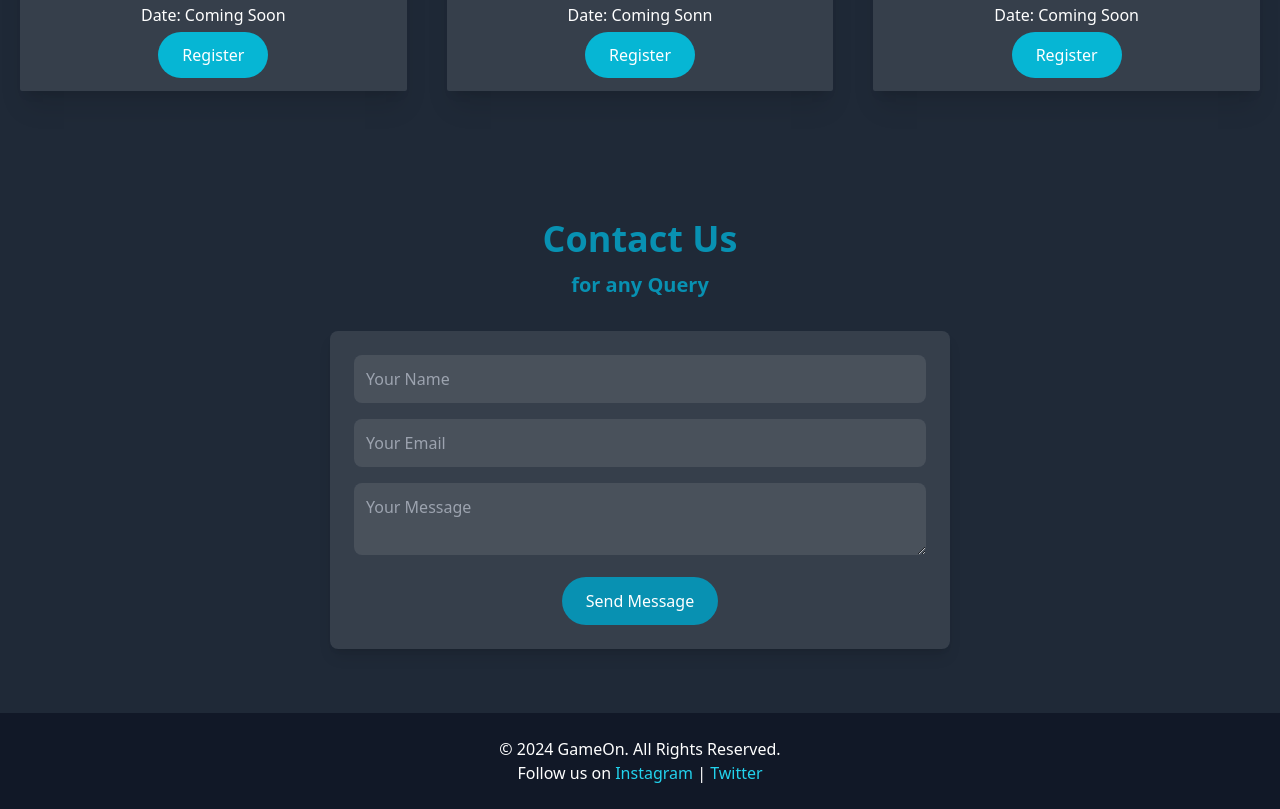
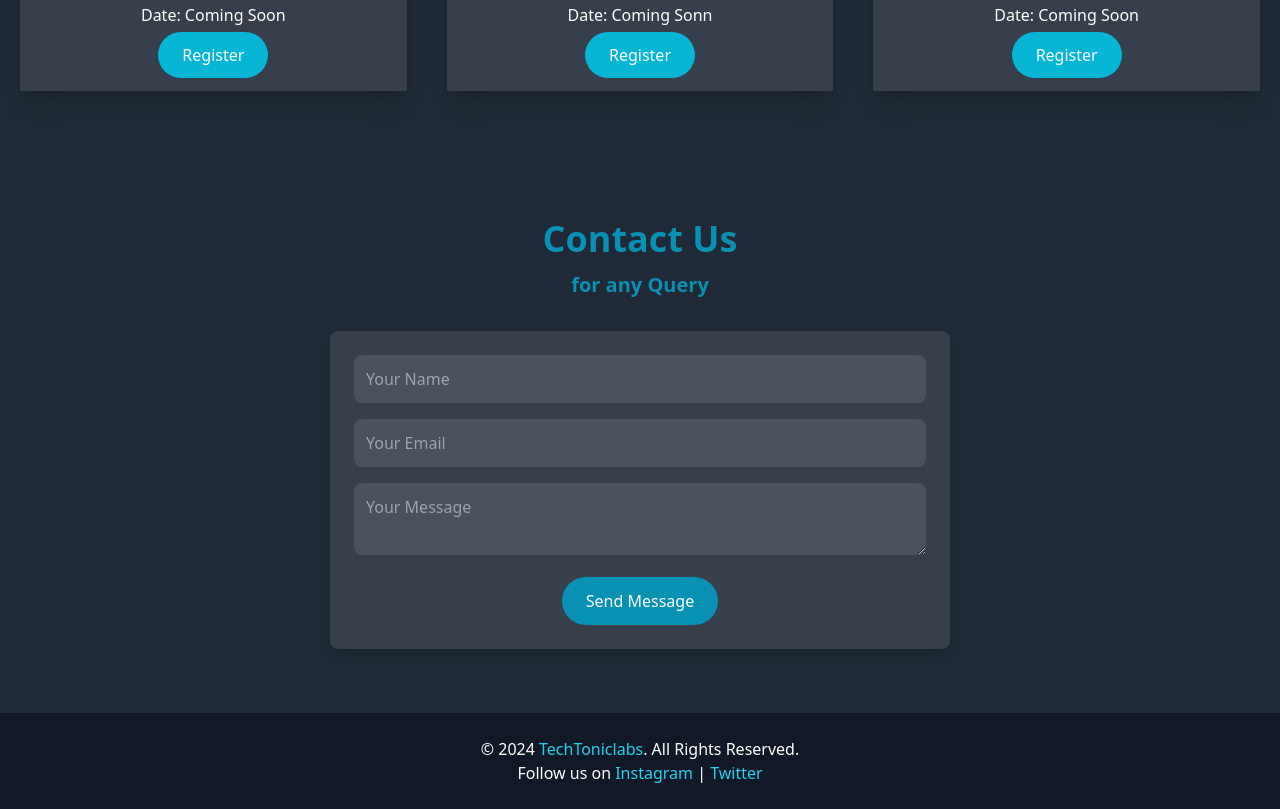
Before and after one commit to Vaibhavpant10/Gaming, a plain HTML site: page index.html in a window 1280 px wide. Shown: the part 1855-2664 px from the top of the page. Drawn offline with Linux system fonts and the light colour scheme.

Commit message:
Update index.html

```diff
--- a/index.html
+++ b/index.html
@@ -210,7 +210,7 @@
 
     <!-- Footer -->
     <footer class="py-6 bg-gray-900 text-white text-center">
-        <p>&copy; 2024 GameOn. All Rights Reserved.</p>
+        <p>&copy; 2024 <a href="https://techtoniclabs.vercel.app/" class="hover:underline text-cyan-400">TechToniclabs</a>. All Rights Reserved.</p>
         <p>Follow us on <a href="#" class="hover:underline text-cyan-400">Instagram</a> | <a href="#" class="hover:underline text-cyan-400">Twitter</a></p>
     </footer>
 
```
